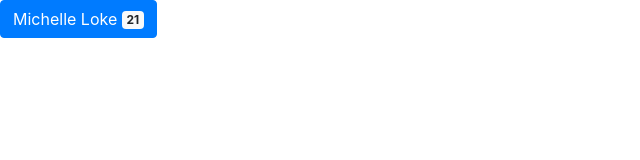
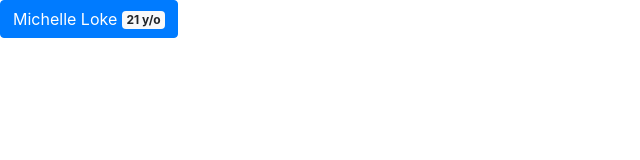
Before and after one commit to nasuhaamar23/test, a plain HTML site: page index.html in a window 1280 px wide. Shown: the whole page, without its empty margins (0-640 px from the left). Drawn offline with nearby package versions, Linux system fonts and the light colour scheme.

```diff
--- a/index.html
+++ b/index.html
@@ -7,7 +7,7 @@
   <meta charset="utf-8">
   <meta name="viewport" content="width=device-width, initial-scale=1, shrink-to-fit=no">
 <button type="button" class="btn btn-primary">
-  Michelle Loke <span class="badge badge-light">21</span>
+  Michelle Loke <span class="badge badge-light">21 y/o</span>
 </button>
   <!-- Bootstrap CSS -->
   <link rel="stylesheet" href="https://stackpath.bootstrapcdn.com/bootstrap/4.4.1/css/bootstrap.min.css" integrity="sha384-Vkoo8x4CGsO3+Hhxv8T/Q5PaXtkKtu6ug5TOeNV6gBiFeWPGFN9MuhOf23Q9Ifjh" crossorigin="anonymous">
```
